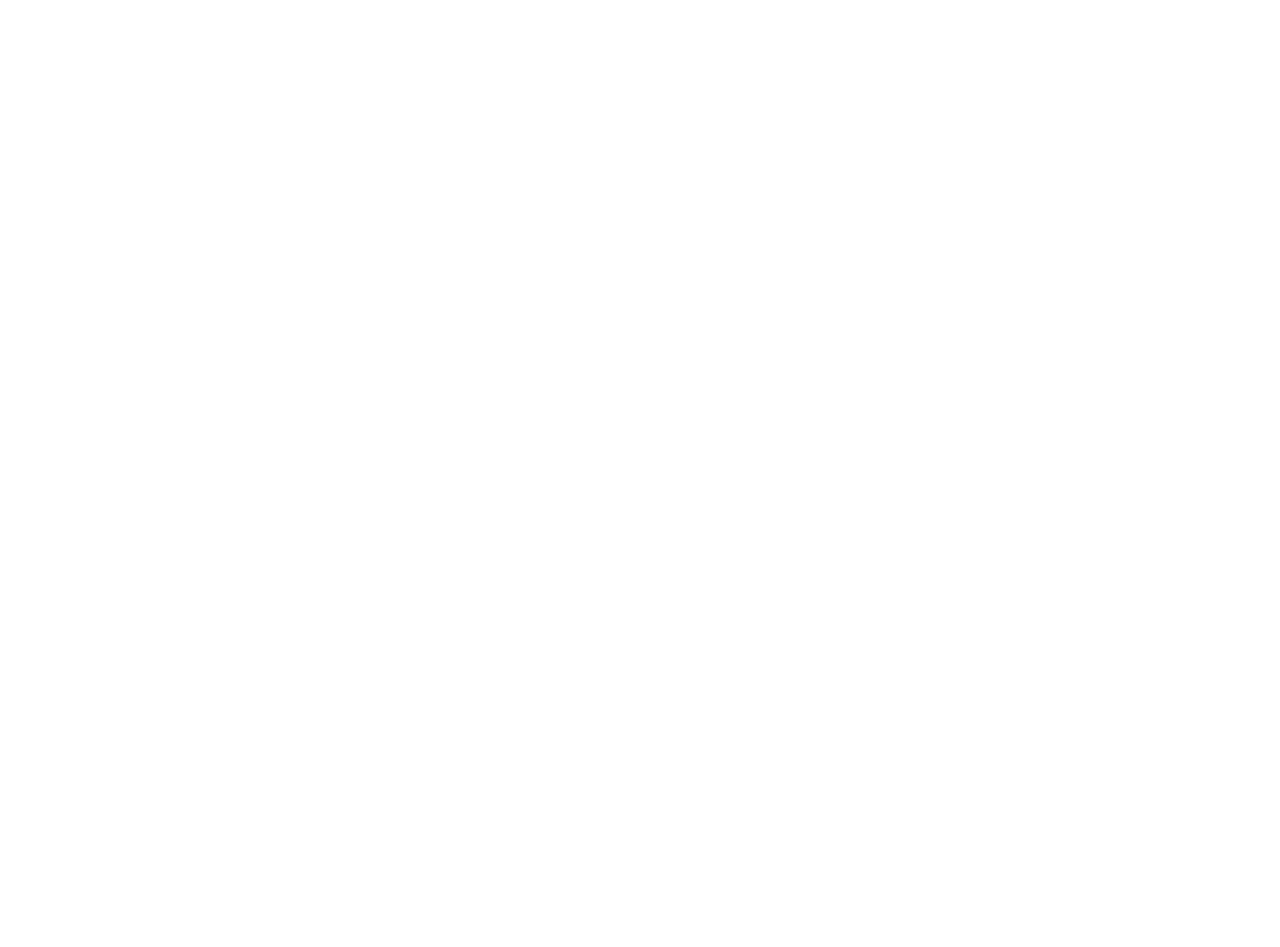
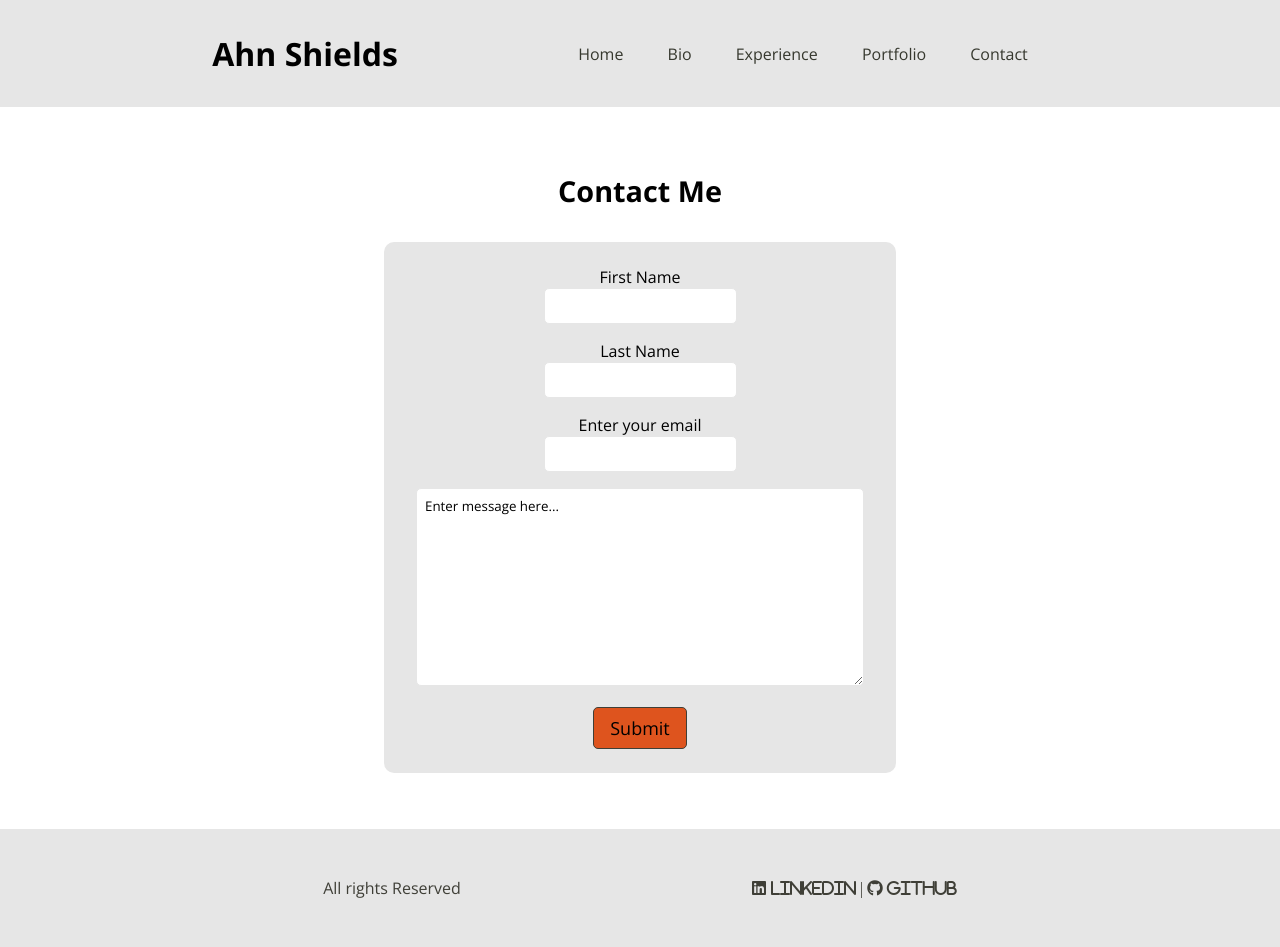
Before and after one commit to 33Ahn/Multiverse-HTML-Project-1, a plain HTML site: page contact.html in a window 1280 px wide. Before the commit the page ends 800 px from the top, so only its background shows below. Drawn offline with nearby package versions, Linux system fonts and the light colour scheme.

Commit message:
Add contact.html

```diff
--- a/contact.html
+++ b/contact.html
@@ -6,8 +6,57 @@
     <meta name="viewport" content="width=device-width, initial-scale=1.0">
     <title>Contact</title>
     <link rel="stylesheet" href="style.css">
+    <script src="https://kit.fontawesome.com/1292de60e6.js" crossorigin="anonymous"></script>
+    <link rel="preconnect" href="https://fonts.googleapis.com">
+    <link rel="preconnect" href="https://fonts.gstatic.com" crossorigin>
+    <link href="https://fonts.googleapis.com/css2?family=Open+Sans:ital,wght@0,400;0,700;1,300&family=PT+Serif:ital,wght@0,400;0,700;1,400;1,700&display=swap" rel="stylesheet">
 </head>
 <body>
+    <header>
+        <div class="icon">
+          <h1>Ahn Shields</h1>
+        </div>
+        <nav>
+          <a href="index.html">Home</a>
+          <a href="bio.html">Bio</a>
+          <a href="experience.html">Experience</a>
+          <a href="portfolio.html">Portfolio</a>
+          <a href="contact.html">Contact</a>
+        </nav>
+    </header>
 
+    <main>
+        <article class="contact">
+            <h1>Contact Me</h1>
+            <form action="" method="get" class="contact_form">
+                <div class="contact_field">
+                    <label for="fname">First Name</label><br>
+                    <input type="text" name="fname" id="fname" required>
+                </div>
+                <div class="contact_field">
+                    <label for="lname">Last Name</label><br>
+                    <input type="text" name="lname" id="lname" required>
+                </div>
+                <div class="contact_field">
+                    <label for="email">Enter your email</label><br>
+                    <input type="email" name="email" id="email" required>
+                </div>
+                <div class="contact_field">
+                    <textarea name="comment" id="text_box" cols="40" rows="10">Enter message here...</textarea>
+                </div>
+                <div class="contact_field">
+                    <input id="submit_button" type="submit" value="Submit">
+                </div>
+            </form>
+        </article>
+    </main>
+
+    <footer>
+        <p>All rights Reserved</p>
+        <div>
+            <a href="#"><i class="fa-brands fa-linkedin"> LinkedIn |</i></a>
+            <a href="#"><i class="fa-brands fa-github"> GitHub</i></a>
+        </div>
+    </footer>
 </body>
 </html>
--- a/style.css
+++ b/style.css
@@ -12,6 +12,7 @@ header {
     justify-content: space-evenly;
     align-items: center;
     padding: 2rem;
+    background-color: #e6e6e6;
 }
 
 header nav a {
@@ -42,6 +43,37 @@ header nav a {
     border-radius: 5px;
     padding: .5rem 1.5rem .5rem 1.5rem;
     margin-top: 3rem;
+}
+
+.section_container {
+    display: flex;
+    justify-content: center;
+    width: 80vw;
+    margin: 2rem auto;
+    gap: 2rem;
+    text-align: center;
+}
+
+.section_container > * {
+    flex-basis: 100%;
+}
+
+.section_container_last {
+    width: 80vw;
+   margin: 2rem auto;
+   padding: 4rem 2rem;
+   text-align: center;
+   background-color: #de541e;
+}
+.section_content {
+    background-color: #e6e6e6;
+    box-shadow: 1rem 1rem 2rem#e6e6e6;
+    color: #494331;
+    width: 50vw;
+    height: 50vh;
+    padding: 5rem;
+    /* line-height: 2.5rem;
+     */
 }
 
 /* .split_container {
@@ -120,10 +152,60 @@ header nav a {
     margin: auto;
 }
 
+
+/* ********** contact ********** */
+.contact {
+    text-align: center;
+    padding: 2rem;
+    margin: auto;
+}
+
+.contact > h1 {
+    font-size: 1.8rem;
+    margin: 2rem;
+}
+
+.contact_form {
+    width: 40vw;
+    margin: 1.5rem auto;
+    padding: .5rem;
+    background-color: #e6e6e6;
+    border-radius: 10px;
+}
+
+.contact_field {
+    margin: 1rem 0;
+}
+
+#fname, #lname, #email, #text_box {
+    padding: .5rem;
+    border: 1px solid #e6e6e6;
+    border-radius: 5px;
+}
+
+#text_box {
+    width: 35vw;
+
+}
+
+#submit_button {
+    font-size: large;
+    padding: .5rem 1rem;
+    border: 1px solid#3f3f37;
+    border-radius: 5px;
+    background-color: #de541e;
+}
+
 /* ********* footer ********** */
 footer {
     display: flex;
-    justify-content: space-between;
+    justify-content: space-evenly;
     align-items: center;
-    padding: 2rem;
+    padding: 3rem 2rem;
+    color: #3f3f37;
+    background-color: #e6e6e6;
 }
+
+footer a {
+    color: #3f3f37;
+}
```
Also changed, not shown: index.html (+23 -0 lines).
